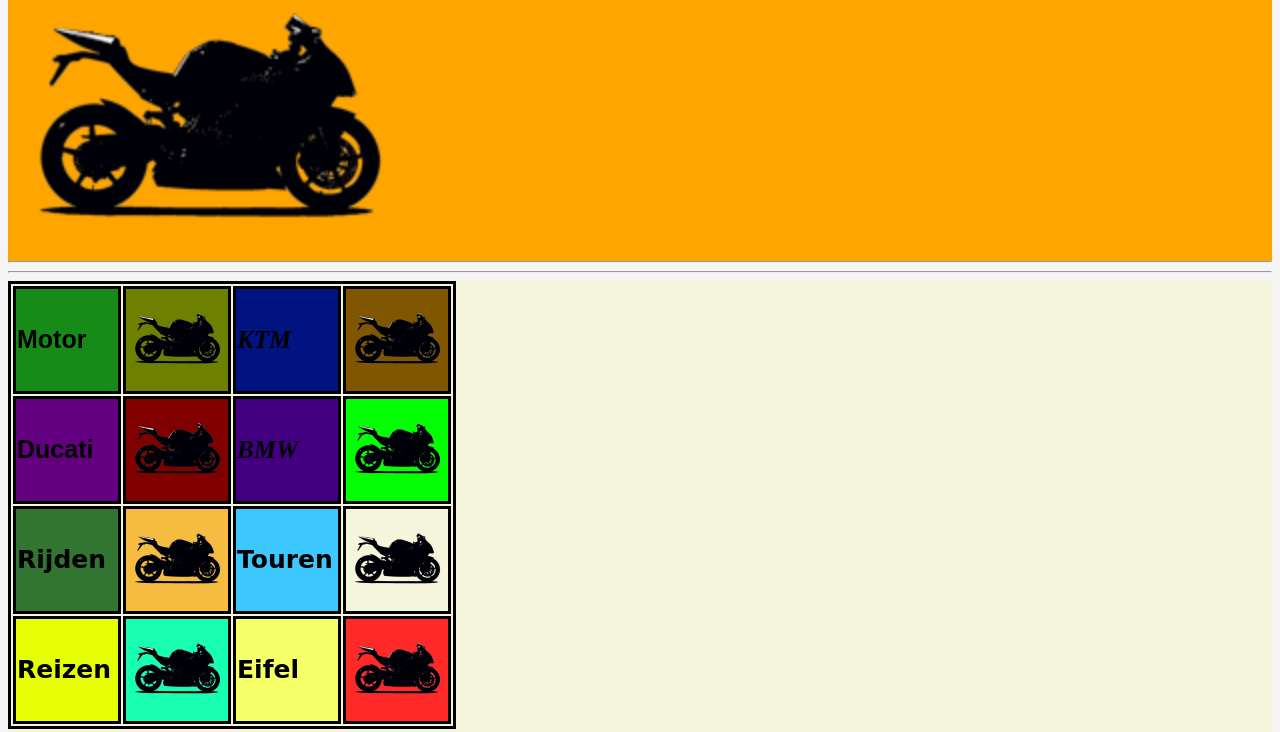
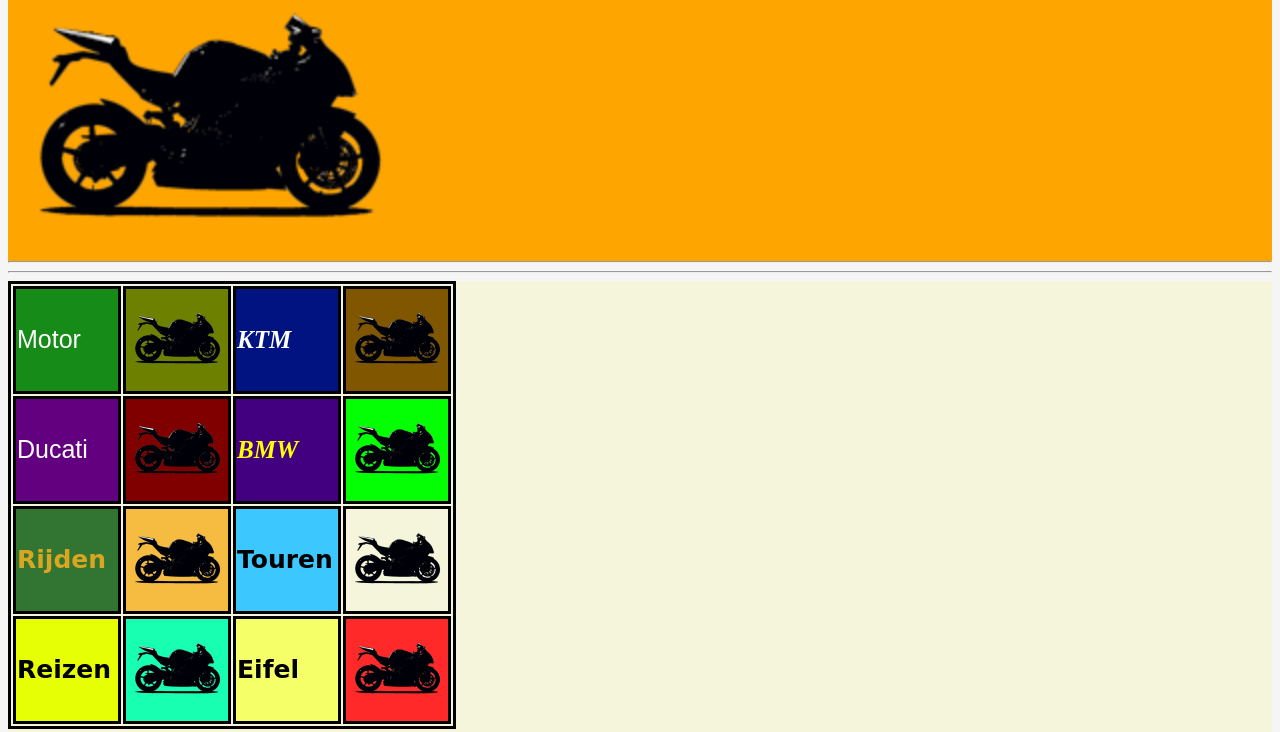
Before and after one commit to Seyhon/backenddeveloper, a plain HTML site: page les12/index.html in a window 1280 px wide. Shown: the part 68-800 px from the top of the page. Drawn offline with Linux system fonts and the light colour scheme.

Commit message:
Update main.css

```diff
--- a/les12/css/main.css
+++ b/les12/css/main.css
@@ -21,10 +21,12 @@
 
 #tbl1_1{
     background-color: rgb(23, 139, 23);
-    font-weight: bold;
+    font-weight: normal;
     font-size: 25px;
     font-style: normal;
     font-family: fantasy;
+    color: white;
+    border-color: black;
 }
 
 #tbl1_2{
@@ -36,6 +38,8 @@
     font-weight: bold;
     font-size: 25px;
     font-style: italic;
+    color: white;
+    border-color: black;
 }
 
 #tbl1_4{
@@ -44,10 +48,12 @@
 
 #tbl2_1{
     background-color: rgb(98, 0, 128);
-    font-weight: bold;
+    font-weight: lighter;
     font-size: 25px;
     font-style: normal;
     font-family: fantasy;
+    color: white;
+    border-color: black;
 }
 
 #tbl2_2{
@@ -59,6 +65,8 @@
     font-weight: bold;
     font-size: 25px;
     font-style: italic;
+    color: yellow;
+    border-color: black;
 }
 
 #tbl2_4{
@@ -71,6 +79,8 @@
     font-size: 25px;
     font-style: normal;
     font-family: cursive;
+    color: goldenrod;
+    border-color: black;
 }
 
 #tbl3_2{
```
